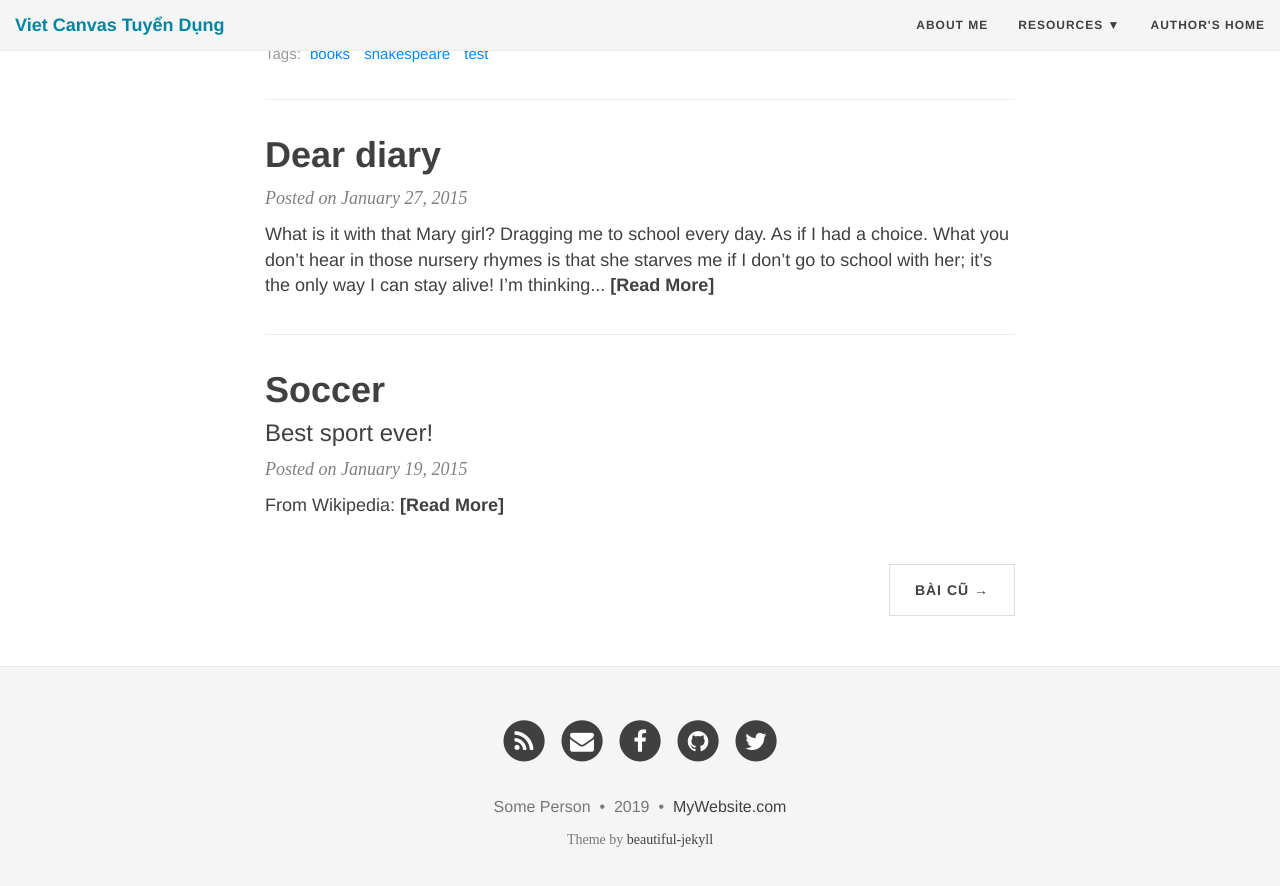
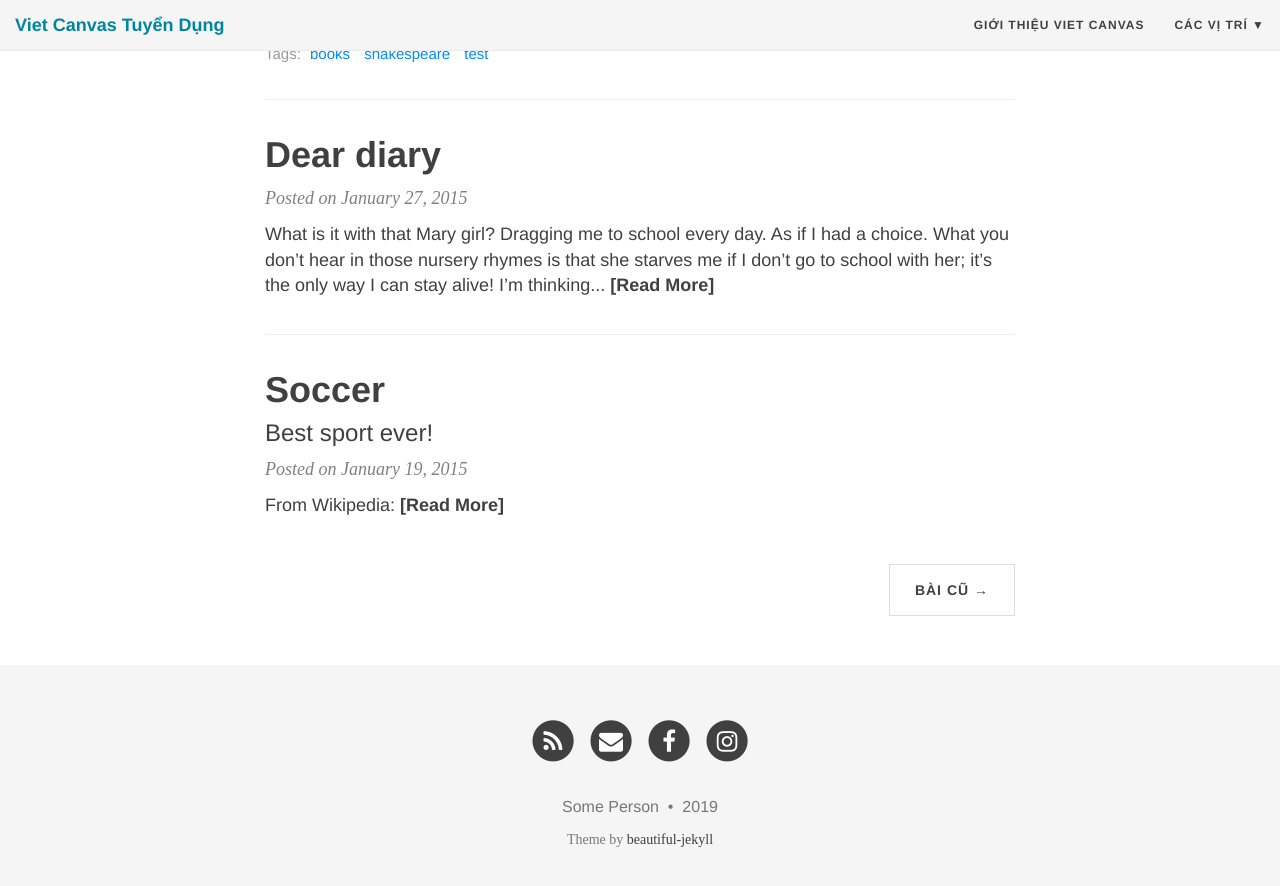
Before and after one commit to Tungtono/vc-jobs, a Jekyll site: the page built from index.html, in a window 1280 px wide and 900 px high, scrolled down 1197 px. Shown: the top 886 px of the window. Built offline with Jekyll 4.4.1, drawn with Linux system fonts in a browser that asks for light colours; nearby versions of some CDN libraries; the list of posts is cut into pages by our own code.

Commit message:
no message

```diff
--- a/_config.yml
+++ b/_config.yml
@@ -23,12 +23,11 @@ description: Những vị trí đang tuyển tại Viet Canvas
 
 # List of links in the navigation bar
 navbar-links:
-  About Me: "aboutme"
-  Resources:
-    - Beautiful Jekyll: "http://deanattali.com/beautiful-jekyll/"
-    - Learn markdown: "http://www.markdowntutorial.com/"
-    - GitHub Pages: "https://pages.github.com/"
-  Author's home: "http://deanattali.com"
+  Giới thiệu Viet Canvas: "aboutme"
+  Các vị trí:
+    - Thợ đóng tranh: "http://deanattali.com/beautiful-jekyll/"
+    - Thợ treo tranh: "http://www.markdowntutorial.com/"
+    - Designer: "https://pages.github.com/"
 
 # Image to show in the navigation bar - image must be a square (width = height)
 # Remove this parameter if you don't want an image in the navbar
@@ -72,17 +71,17 @@ author:
 # If you want to add a new link that isn't here, you'll need to also edit the file _data/SocialNetworks.yml
 social-network-links:
   rss: true
-  email: "someone@example.com"
-  facebook: daattali
-  github: daattali
-  twitter: daattali
+  email: "hr@vietcanvas.net"
+  facebook: vietcanvas
+  instagram: vietcanvas
+  # github: daattali
+  # twitter: daattali
 #  reddit: yourname
 #  google-plus: +DeanAttali
 #  linkedin: daattali
 #  xing: yourname
 #  stackoverflow: "3943160/daattali"
 #  snapchat: deanat78
-#  instagram: deanat78
 #  youtube: user/deanat78
 #  spotify: yourname
 #  telephone: +14159998888
@@ -99,7 +98,7 @@ share-links-active:
 
 # How to display the link to the website in the footer
 # Remove this if you don't want a link in the footer
-url-pretty: "MyWebsite.com"  # eg. "deanattali.com/beautiful-jekyll"
+# url-pretty: "MyWebsite.com"  # eg. "deanattali.com/beautiful-jekyll"
 
 # --- Web Statistics Section --- #
 
```
